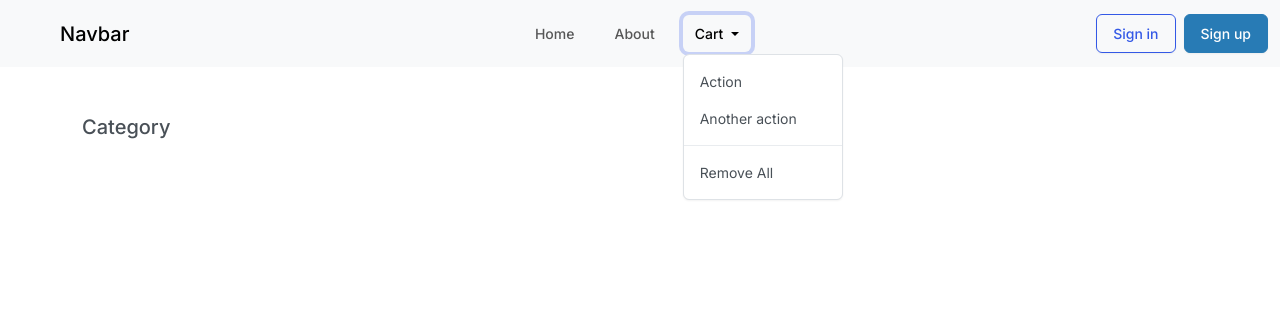
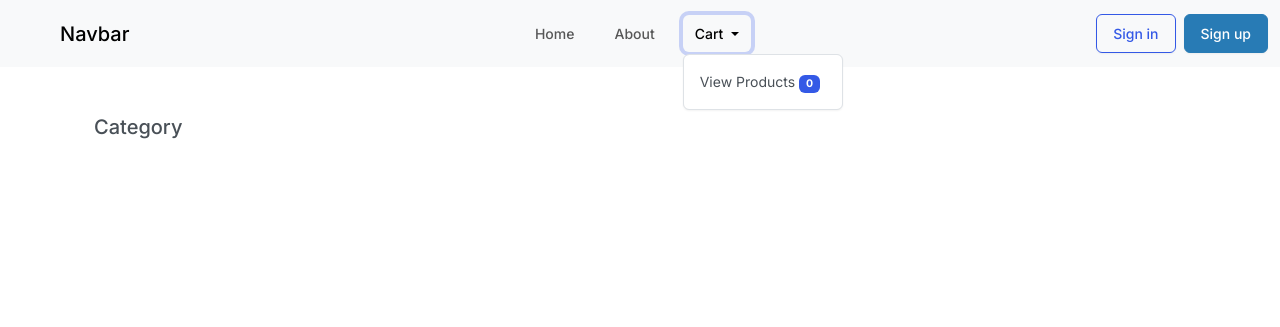
Before and after one commit to Andeersdev/app_e-ccomerce_basic, a Django app: template templates/home/home.html in a window 1280 px wide, after a click on "Cart". Shown: the top 327 px of the page. Run offline with Django 5.2, Linux system fonts and the light colour scheme; the template is opened without the code that fills it, so the values that code supplies are empty; some libraries are stand-ins or nearby versions.

Commit message:
segundo commit, se agrego detalle de los productos, agregar al carrito, ver el carrito con los productos

```diff
--- a/core/product/urls.py
+++ b/core/product/urls.py
@@ -1,10 +1,11 @@
 from django.urls import path
-from .views import ProductListView, ProductCreateView, ProductUpdateView, ProductDeleteView
+from .views import ProductListView, ProductDetailView, ProductCreateView, ProductUpdateView, ProductDeleteView
 
 app_name = 'product'
 
 urlpatterns = [
     path('', ProductListView.as_view(), name='index'),
+    path('<str:name>/', ProductDetailView.as_view(), name='detail'),
     path('create/', ProductCreateView.as_view(), name='create'),
     path('update/<int:pk>/', ProductUpdateView.as_view(), name='update'),
     path('delete/<int:pk>/', ProductDeleteView.as_view(), name='delete')
--- a/core/settings.py
+++ b/core/settings.py
@@ -42,6 +42,7 @@ INSTALLED_APPS = [
     'core.category',
     'core.subcategory',
     'core.product',
+    'core.cart',
     'core.orders'
 ]
 
--- a/core/urls.py
+++ b/core/urls.py
@@ -13,6 +13,7 @@ urlpatterns = [
     path('category/', include('core.category.urls')),
     path('subcategory/', include('core.subcategory.urls')),
     path('product/', include('core.product.urls')),
+    path('cart/', include('core.cart.urls')),
     path('admin/', admin.site.urls),
 ]
 
--- a/templates/home/home.html
+++ b/templates/home/home.html
@@ -24,7 +24,7 @@
                         <div class="card-body">
                             <h5 class="card-title">{{product.name}}</h5>
                             <p class="card-text">{{product.description}}</p>
-                            <a class="btn btn-outline-primary">View Product</a>
+                            <a class="btn btn-outline-primary" href="{% url 'product:detail' product.name %}">View Product</a>
                         </div>
                     </div>
                 </div>
--- a/templates/layouts/components/menu.html
+++ b/templates/layouts/components/menu.html
@@ -1,14 +1,14 @@
-
 <nav class="navbar navbar-expand-lg bg-body-tertiary">
   <div class="container-fluid">
     <a class="navbar-brand mx-5" href="#">Navbar</a>
-    <button class="navbar-toggler" type="button" data-bs-toggle="collapse" data-bs-target="#navbarSupportedContent" aria-controls="navbarSupportedContent" aria-expanded="false" aria-label="Toggle navigation">
+    <button class="navbar-toggler" type="button" data-bs-toggle="collapse" data-bs-target="#navbarSupportedContent"
+      aria-controls="navbarSupportedContent" aria-expanded="false" aria-label="Toggle navigation">
       <span class="navbar-toggler-icon"></span>
     </button>
     <div class="collapse navbar-collapse" id="navbarSupportedContent">
       <ul class="navbar-nav mx-auto mb-2 mb-lg-0">
         <li class="nav-item">
-          <a class="nav-link" href="#">Home</a>
+          <a class="nav-link" href="{% url 'home' %}">Home</a>
         </li>
         <li class="nav-item">
           <a class="nav-link" href="#">About</a>
@@ -18,10 +18,8 @@
             Cart
           </a>
           <ul class="dropdown-menu">
-            <li><a class="dropdown-item" href="#">Action</a></li>
-            <li><a class="dropdown-item" href="#">Another action</a></li>
-            <li><hr class="dropdown-divider"></li>
-            <li><a class="dropdown-item" href="#">Remove All</a></li>
+            <li><a class="dropdown-item" href="{% url 'cart:index' %}">View Products <span class="badge text-bg-primary"
+                  id="totalProducts"></span></a></li>
           </ul>
         </li>
       </ul>
@@ -32,3 +30,17 @@
     </div>
   </div>
 </nav>
+
+{% block script %}
+<script>
+  document.addEventListener('DOMContentLoaded', function () {
+    const products = JSON.parse(localStorage.getItem('products')) || []
+    const totalProducts = document.querySelector('#totalProducts')
+    if (products.length) {
+      totalProducts.innerHTML = products.length
+    } else {
+      totalProducts.innerHTML = '0'
+    }
+  })
+</script>
+{% endblock script %}
--- a/templates/layouts/main.html
+++ b/templates/layouts/main.html
@@ -6,12 +6,19 @@
     <meta name="viewport" content="width=device-width, initial-scale=1.0">
     <title>{% block title %}{% endblock title %}</title>
     <!-- App CSS -->
+    <link rel="stylesheet" href="https://cdnjs.cloudflare.com/ajax/libs/font-awesome/6.5.1/css/all.min.css"
+    integrity="sha512-DTOQO9RWCH3ppGqcWaEA1BIZOC6xxalwEsw9c2QQeAIftl+Vegovlnee1c9QX4TctnWMn13TZye+giMm8e2LwA=="
+    crossorigin="anonymous" referrerpolicy="no-referrer" />
     <link id="theme-style" rel="stylesheet" href="{% static 'css/bootstrap.min.css' %}">
 </head>
 <body class="app">
     {% block header %}{% endblock header %}
-    {% block content %}{% endblock content %}
+    <div class="container">
+    {% block content %}
+    {% endblock content %}
+    </div>
     <!-- Javascript -->
+    <script src="https://cdn.jsdelivr.net/npm/axios/dist/axios.min.js"></script>
     <script src="{% static 'js/bootstrap.bundle.min.js' %}"></script>
     {% block script %}{% endblock script %}
 </body>
--- a/templates/layouts/pages.html
+++ b/templates/layouts/pages.html
@@ -25,6 +25,7 @@
         {% block content %}{% endblock content %}
       </div>
   <!-- Javascript -->
+  <script src="https://cdn.jsdelivr.net/npm/axios/dist/axios.min.js"></script>
   <script src="{% static 'js/bootstrap.bundle.min.js' %}"></script>
   {% block script %}{% endblock script %}
 </body>
```
Also changed, not shown: core/product/views.py (+13 -1 lines).
